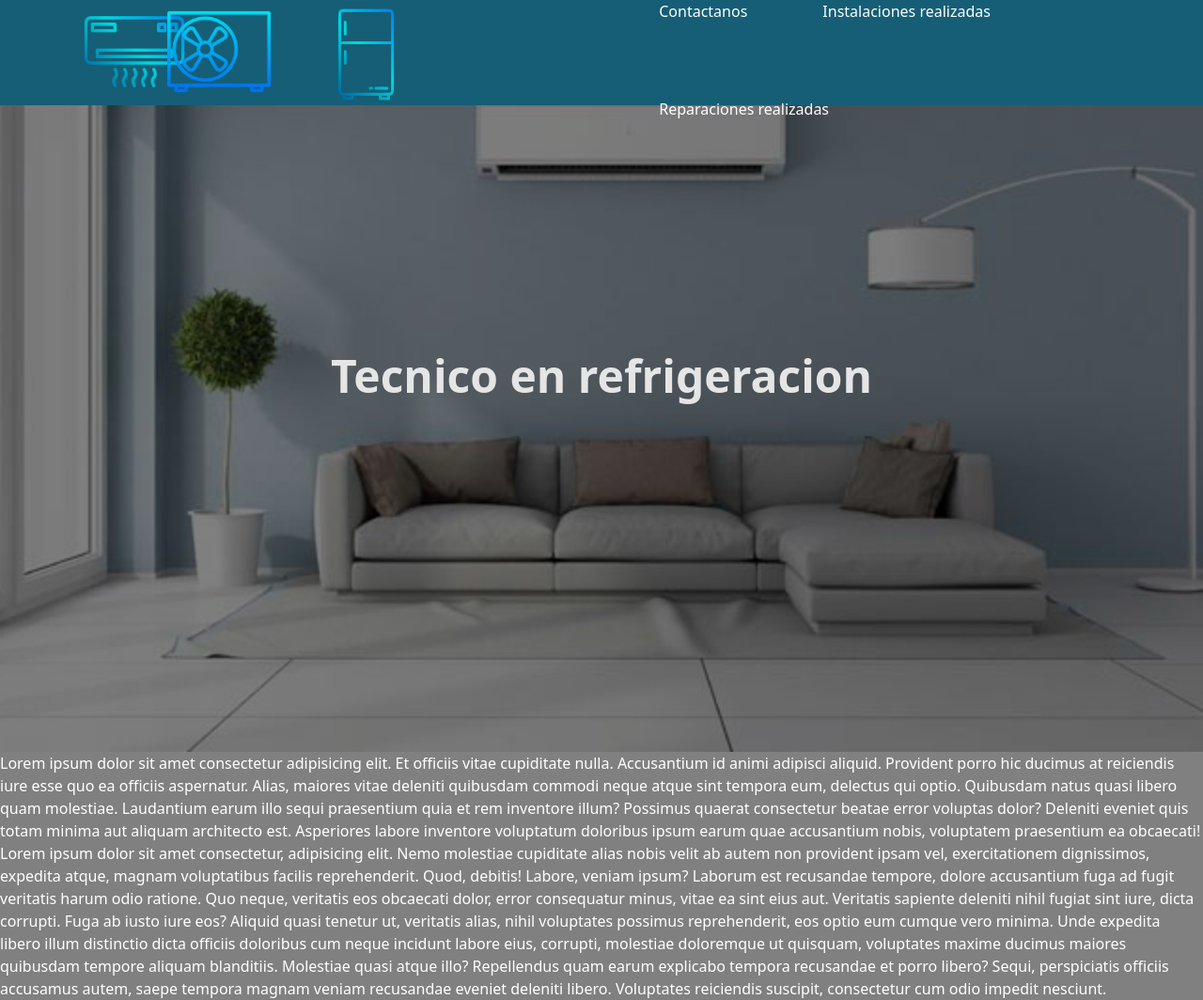
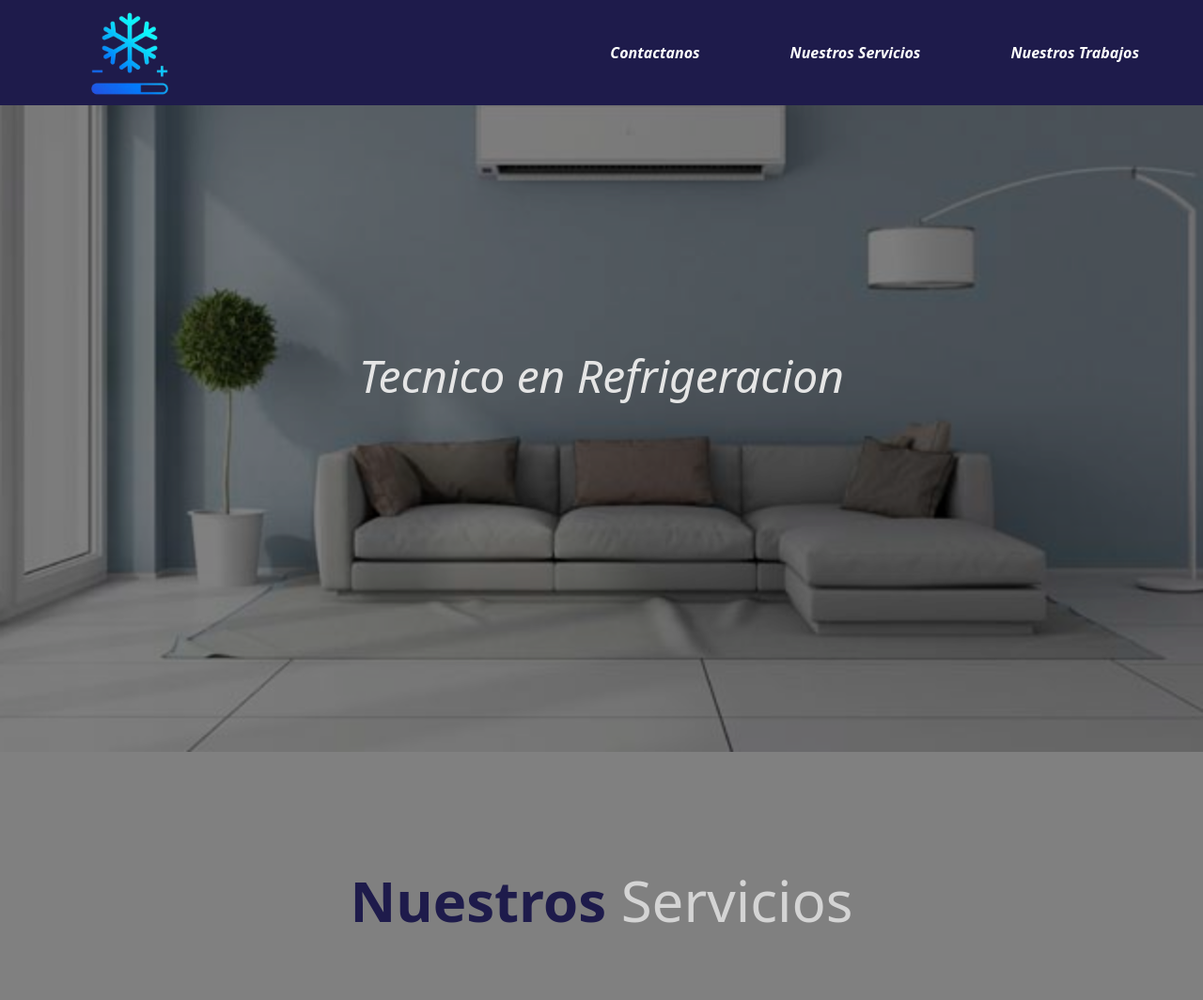
Before and after one commit to Nicospin82/Air-Cold-Tec, an Astro site: page / in a window 1280 px wide. Shown: the whole page at 94% size. Built offline with nearby package versions, Linux system fonts and the light colour scheme; Astro itself is replaced by a stand-in of ours.

```diff
--- a/package.json
+++ b/package.json
@@ -14,5 +14,8 @@
     "@astrojs/tailwind": "^5.1.0",
     "astro": "^4.14.2",
     "tailwindcss": "^3.4.10"
+  },
+  "devDependencies": {
+    "tailwindcss-animated": "^1.1.2"
   }
 }
--- /dev/null
+++ b/src/components/CarruselRefrigeracion.astro
@@ -0,0 +1,2 @@
+---
+---
--- a/src/components/Header.astro
+++ b/src/components/Header.astro
@@ -3,26 +3,17 @@
 ---
 <header
 id="nav-bar"
-    class="fixed flex w-full justify-between px-12 h-28 bg-cyan-800">
+    class="fixed flex w-full justify-between px-12 h-28 bg-indigo-950">
     <div>
-        <a href="/">
-            <img  src="/img/aire7.png" alt="logo" class="w-[110px] h-[110px] ml-10" >
+        <a href="/" class="">
+            <img  src="/img/iconosinfondo.png" alt="logo" class="w-[180px] h-[180px] -mt-8" >
         </a>
     </div>
-    <div>
-        <a href="/">
-            <img src="/img/aire8.png" alt="logo" class="w-[110px] h-[110px] mr-20">
-        </a>
-    </div>
-    <div>
-        <a href="/">
-            <img src="img/heladera1.png" alt="logo" class="w-[95px] h-[100px] mr-80 mt-2">
-        </a>
-    </div>
-    <nav class="flex flex-wrap gap-20 items-center">
-        <a href="/">Contactanos</a>
-        <a href="/">Instalaciones realizadas</a>
-        <a href="/">Reparaciones realizadas</a>
+
+    <nav class="flex flex-wrap gap-24 p-5 items-center font-semibold italic">
+        <a class="underLine-animated " href="/">Contactanos</a>
+        <a class="underLine-animated" href="/">Nuestros Servicios</a>
+        <a class="underLine-animated" href="/">Nuestros Trabajos</a>
 
     </nav>
 </header>
@@ -46,4 +37,38 @@
 
         }
     }
+
+    @keyframes underLineanimaiton{
+        from{
+            width: 0;
+            opacity: 0;
+
+        }
+        to{
+            width: 100%;
+            opacity: 1;
+        }
+    }
+    .underLine-animated {
+        position: relative;
+        display: inline-block;
+        text-decoration: none;
+    }
+
+    .underLine-animated::after{
+        content: '';
+        position: absolute;
+        left: 0;
+        bottom: 0;
+        height: 2px;
+        background-color: rgb(0, 195, 255);
+        width: 100%;
+        transform: scaleX(0);
+        transition: transform 0.6s ease;
+        transform-origin: bottom right;
+    }
+    .underLine-animated:hover::after{
+        transform: scaleX(1);
+        transform-origin: bottom right;
+    }
 </style>
--- a/src/components/section/HeroSection.astro
+++ b/src/components/section/HeroSection.astro
@@ -3,7 +3,7 @@
         <img class="w-full h-screen object-cover object-top brightness-50" src="/img/fondo1.jpg" alt="fondo">
     </a>
     <div class="absolute inset-0 flex flex-col items-center justify-center gap-20">
-        <h1 class="text-5xl font-semibold text-neutral-200">Tecnico en refrigeracion</h1>
+        <h1 class="text-5xl font-medium italic text-neutral-200 ">Tecnico en Refrigeracion</h1>
     </div>
 </section>
 <section>
--- /dev/null
+++ b/src/components/section/RefrigeracionSection.astro
@@ -0,0 +1,18 @@
+---
+---
+
+<section class="pt-32">
+        <div class="text-center mb-16">
+
+            <h3 class="text-indigo-950  text-6xl font-bold">
+                Nuestros <span class="font-light text-neutral-300">Servicios</span>
+            </h3>
+
+        </div>
+        <article class="overtflow-hidden">
+            <div>
+
+            </div>
+
+        </article>
+</section>
--- /dev/null
+++ b/src/data/Refrigeracion.js
@@ -0,0 +1 @@
+export const Refrigeracion = [];
--- a/src/layouts/Layout.astro
+++ b/src/layouts/Layout.astro
@@ -15,7 +15,7 @@
 		<meta charset="utf-8" />
 		<meta name="description" content="{description}"/>
 		<meta name="viewport" content="width=device-width" />
-		<link rel="icon" href="/img/aire3.png"/>
+		<link rel="icon" href="/img/iconosinfondo.png"/>
 		<meta name="generator" content={Astro.generator} />
 		<title>{title}</title>
 	</head>
--- a/src/pages/index.astro
+++ b/src/pages/index.astro
@@ -1,16 +1,12 @@
 ---
 import HeroSection from '../components/section/HeroSection.astro';
+import RefrigeracionSection from '../components/section/RefrigeracionSection.astro';
 import Layout from '../layouts/Layout.astro';
 
 ---
 
 <Layout title="Air Cold Tec" description='tecnico en refrigeracion'>
     <HeroSection />
-    <p>Lorem ipsum dolor sit amet consectetur adipisicing elit. Et officiis vitae cupiditate nulla. Accusantium id animi adipisci aliquid. Provident porro hic ducimus at reiciendis iure esse quo ea officiis aspernatur.
-    Alias, maiores vitae deleniti quibusdam commodi neque atque sint tempora eum, delectus qui optio. Quibusdam natus quasi libero quam molestiae. Laudantium earum illo sequi praesentium quia et rem inventore illum?
-    Possimus quaerat consectetur beatae error voluptas dolor? Deleniti eveniet quis totam minima aut aliquam architecto est. Asperiores labore inventore voluptatum doloribus ipsum earum quae accusantium nobis, voluptatem praesentium ea obcaecati! Lorem ipsum dolor sit amet consectetur, adipisicing elit. Nemo molestiae cupiditate alias nobis velit ab autem non provident ipsam vel, exercitationem dignissimos, expedita atque, magnam voluptatibus facilis reprehenderit. Quod, debitis!
-    Labore, veniam ipsum? Laborum est recusandae tempore, dolore accusantium fuga ad fugit veritatis harum odio ratione. Quo neque, veritatis eos obcaecati dolor, error consequatur minus, vitae ea sint eius aut.
-    Veritatis sapiente deleniti nihil fugiat sint iure, dicta corrupti. Fuga ab iusto iure eos? Aliquid quasi tenetur ut, veritatis alias, nihil voluptates possimus reprehenderit, eos optio eum cumque vero minima.
-    Unde expedita libero illum distinctio dicta officiis doloribus cum neque incidunt labore eius, corrupti, molestiae doloremque ut quisquam, voluptates maxime ducimus maiores quibusdam tempore aliquam blanditiis. Molestiae quasi atque illo?
-    Repellendus quam earum explicabo tempora recusandae et porro libero? Sequi, perspiciatis officiis accusamus autem, saepe tempora magnam veniam recusandae eveniet deleniti libero. Voluptates reiciendis suscipit, consectetur cum odio impedit nesciunt.</p>
+    <RefrigeracionSection/>
+
 </Layout>
```
Also changed, not shown: public/img/AirePisotecho.png (added), public/img/AireSplit1.png (added), public/img/AireSplit2.png (added), public/img/Heladera.png (added), public/img/Ventana.png (added), public/img/frio.jpg (added), public/img/icono2-web.jpg (deleted), public/img/iconosinfondo.png (added), 1 other file.
